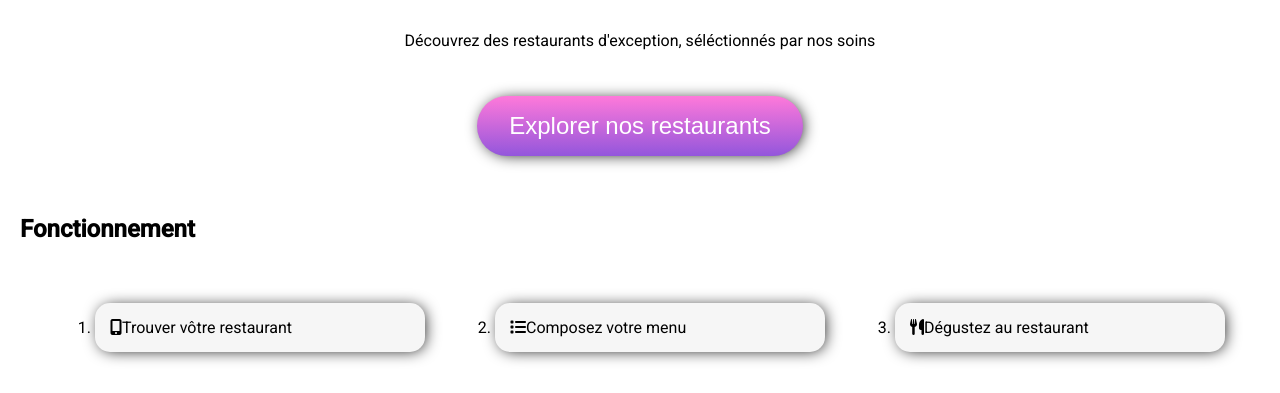
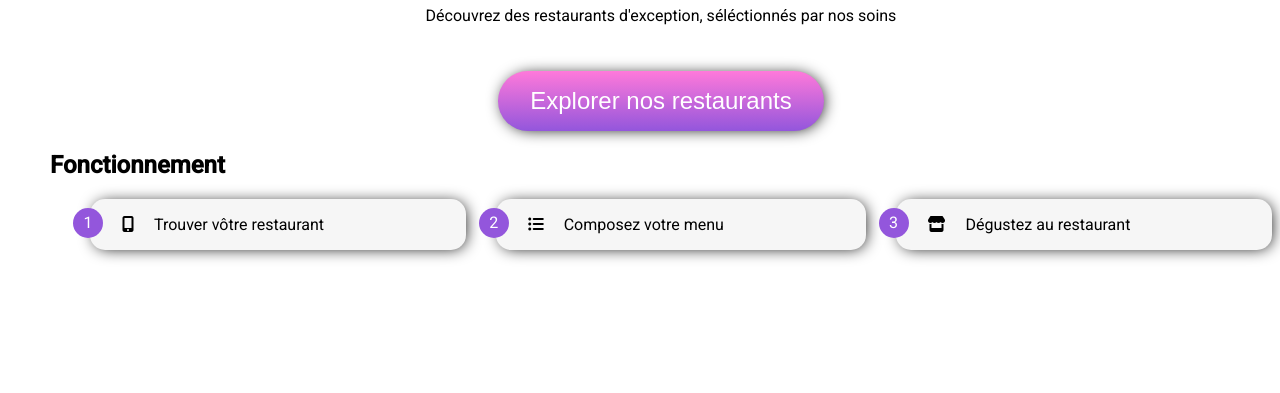
Before and after one commit to johannc88/johannc88.github.io, a website: page index.html in a window 1280 px wide. Shown: the part 407-800 px from the top of the page. Drawn offline with Linux system fonts and the light colour scheme; a web font is replaced by a local one.

Commit message:
fonctionnement

```diff
--- a/index.html
+++ b/index.html
@@ -28,11 +28,10 @@
         <section class="fonctionnement">
             <h2>Fonctionnement</h2>
             <ol>
-                <li><i class="fa-solid fa-mobile-screen-button"></i>Trouver vôtre restaurant</li>
-                <li><i class="fa-solid fa-list"></i>Composez votre menu</li>
-                <li><i class="fa-solid fa-utensils"></i>Dégustez au restaurant</li>
+                <li><i class="fas fa-mobile-alt"></i>Trouver vôtre restaurant</li>
+                <li><i class="fas fa-list-ul"></i>Composez votre menu</li>
+                <li><i class="fas fa-store"></i>Dégustez au restaurant</li>
             </ol>
-
         </section>
     </main>
 
--- a/sass/base.scss
+++ b/sass/base.scss
@@ -2,10 +2,8 @@
 @import url('https://fonts.googleapis.com/css2?family=Roboto:wght@300;400;500&display=swap');
 
 body{
-    margin: 0px;
+    padding: 0;
+    margin-left: 50px;
     font-family: "roboto";
+    max-width: 1400px;
 }
-main{
-    max-width: 1400px;
-    margin: 20px;
-}
--- a/sass/layout/explorer.scss
+++ b/sass/layout/explorer.scss
@@ -1,3 +1,5 @@
+@import "../utils/box-shadow.scss";
+@import "../utils/hover.scss";
 .explorer {
     text-align: center;
 & h2{
@@ -16,11 +18,9 @@
     color: white;
     font-weight: 500;
     font-size: 24px;
-    box-shadow: 2px 1px 16px -3px #000000;
+    @include base-shadow;
 }
 & button:hover{
-    opacity: 0.8;
-    box-shadow: 3px 3px 12px  #000000;
-    transition: 0.3s;
+    @include hover;
 }
 }
--- a/sass/layout/fonctionnement.scss
+++ b/sass/layout/fonctionnement.scss
@@ -1,29 +1,47 @@
- .fonctionnement {
-     padding-top: 40px;
- }
- ol {
-    display: flex;
-    flex-wrap: wrap;
-    justify-content: space-around;
-    padding-top: 40px;
+@import "../utils/box-shadow.scss";
+@import "../utils/hover.scss";
+
+.fonctionnement{
+    counter-reset: numero;
+    & ol{
+        list-style-type: none;
+        display: flex;
+        gap: 30px;
+        @media (max-width: 1000px){
+            flex-direction: column;
+        }
+    }
+    & li{
+
+        position: relative ;
+        &::before {
+            content: counter(numero) ;
+            counter-increment: numero;
+            color: white;
+            background-color: #9356dc;
+            width: 30px;
+            height: 30px;
+            border-radius: 50%;
+            display: flex;
+            align-items: center;
+            justify-content: center;
+            position: absolute;
+            bottom: 12px;
+            left: -17px;
+        }
+        cursor: pointer;
+        background-color: #f6f6f6;
+        padding: 16px 32px;
+        flex-grow: 1;
+        border-radius: 15px;
+        @include base-shadow;
+    }
+    & li:hover{
+        @include hover;
+    }
+
+    & i.fas {
+        margin-right: 20px;
+    }
 
 }
- li {
-    background-color: #f6f6f6;
-    border-radius: 15px;
-    box-shadow: 2px 1px 16px -3px #000000;
-    width: 25%;
-    padding:15px;
-
-
-}
-
-@media (max-width: 767px){
- ol {
-    flex-direction: column;
-}
- li {
-     width: 90%;
-     margin-top: 15px;
- }
-}
--- a/sass/layout/header.scss
+++ b/sass/layout/header.scss
@@ -1,8 +1,11 @@
 header h1{
+    margin: 0px;
     font-family: 'Shrikhand';
     font-size: 40px;
     text-align: center;
-    box-shadow: 0 0 8px rgb(0 0 0 /25%);
-    padding: 20px;
+    border-bottom: 1px solid rgb(230, 227, 227);
+    padding: 30px;
     position: relative;
+    justify-content: center;
+
 }
--- a/sass/layout/ville.scss
+++ b/sass/layout/ville.scss
@@ -1,4 +1,5 @@
 .ville{
+    margin-top: 0px;
     background-color: #f3f3f3;
     text-align: center;
     padding: 30px;
--- /dev/null
+++ b/sass/utils/box-shadow.scss
@@ -0,0 +1,3 @@
+@mixin base-shadow {
+    box-shadow: 2px 1px 16px -3px #000000;
+}
--- /dev/null
+++ b/sass/utils/hover.scss
@@ -0,0 +1,5 @@
+@mixin hover {
+    opacity: 0.8;
+  box-shadow: 3px 3px 12px #000000;
+  transition: 0.3s;
+}
```
Also changed, not shown: style.css, 1 other file.
